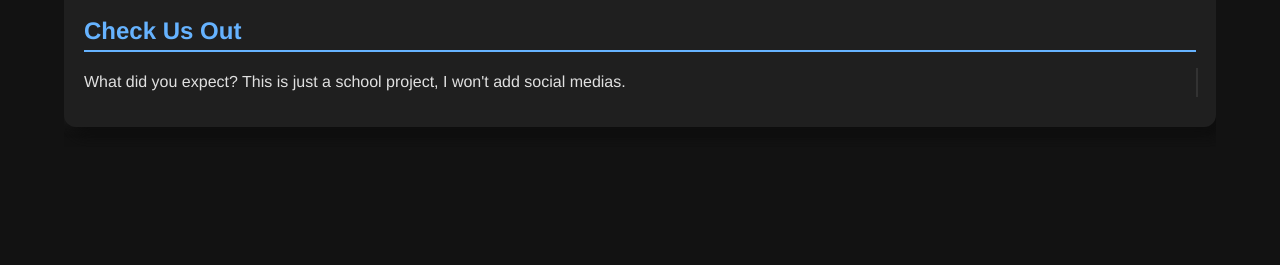
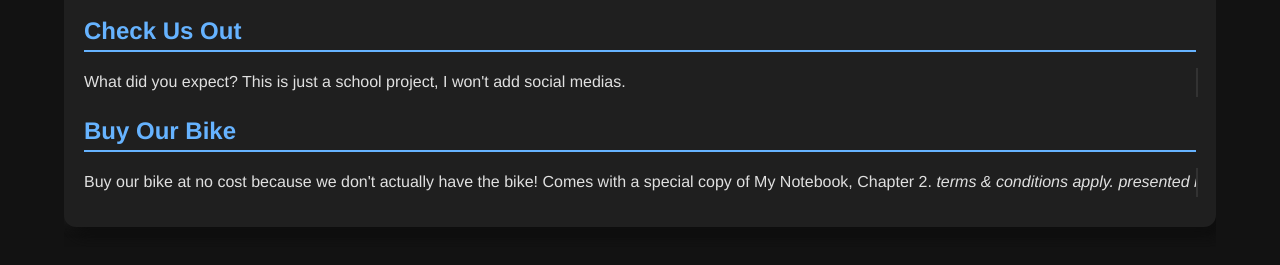
Before and after one commit to worstbicycles/gicycles, a plain HTML site: page index.html in a window 1280 px wide. Both pictures are taken after a click on the button "Learn More About Us". Shown: the part 537-802 px from the top of the page. Drawn offline with Linux system fonts and the light colour scheme.

Commit message:
Update index.html

```diff
--- a/index.html
+++ b/index.html
@@ -209,6 +209,8 @@
             in a new way. We hope to succeed in this big--wait no, <b>class</b> project!</p>
             <h2>Check Us Out</h2>
             <p>What did you expect? This is just a school project, I won't add social medias.</p>
+            <h2>Buy Our Bike</h2>
+            <p>Buy our bike at no cost because we don't actually have the bike! Comes with a special copy of My Notebook, Chapter 2. <i>terms & conditions apply. presented in a downloadable PDF</i></p>
         </div>
     </div>
 </body>
```
